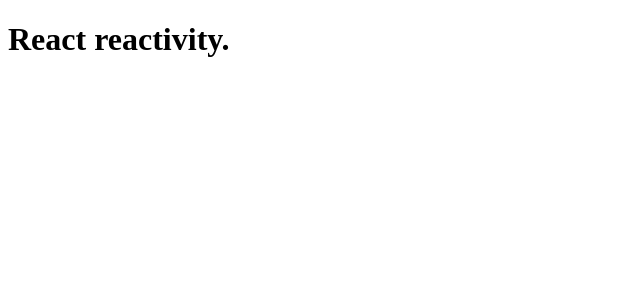
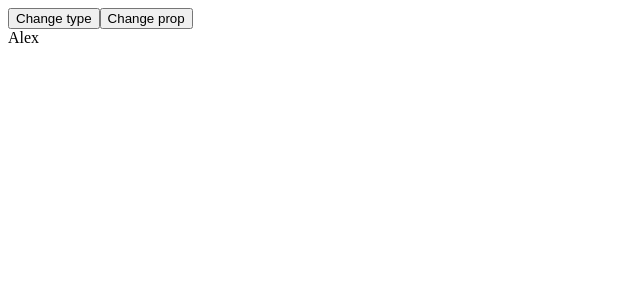
Before and after one commit to alexanderKaramushko/react-reactivity, a React (Vite) app: page / in a window 1280 px wide. Shown: the top 300 px of the page, without its empty margins (0-640 px from the left). Built offline with nearby package versions, Linux system fonts and the light colour scheme.

Commit message:
add components for testing different and the same types

```diff
--- /dev/null
+++ b/src/ParentComponent.tsx
@@ -0,0 +1,43 @@
+import React, { createElement, FC, ReactElement, useEffect, useState } from 'react';
+
+interface Props {
+  incomingProp: string;
+}
+
+const ChildComponent: FC<Props> = ({ incomingProp }): ReactElement => {
+  useEffect(() => {
+    // eslint-disable-next-line no-console
+    console.log('mounted');
+
+    return (): void => {
+      // eslint-disable-next-line no-console
+      console.log('unmounted');
+    };
+  }, []);
+
+  return <div>{incomingProp}</div>;
+};
+
+const ParentComponent: FC = (): ReactElement => {
+  const [componentType, setComponentType] = useState('div');
+  const [componentProp, setComponentProp] = useState('Alex');
+
+  function changeType(): void {
+    setComponentType('span');
+  }
+
+  function changeProp(): void {
+    setComponentProp('John');
+  }
+
+  return (
+    <>
+      <button type="button" onClick={changeType}>Change type</button>
+      <button type="button" onClick={changeProp}>Change prop</button>
+
+      {createElement(componentType, null, <ChildComponent incomingProp={componentProp} />)}
+    </>
+  );
+};
+
+export default ParentComponent;
--- a/src/index.tsx
+++ b/src/index.tsx
@@ -1,4 +1,6 @@
 import React from 'react';
 import { render } from 'react-dom';
 
-render(<h1>React reactivity.</h1>, document.getElementById('app'));
+import ParentComponent from './ParentComponent';
+
+render(<ParentComponent />, document.getElementById('app'));
```
